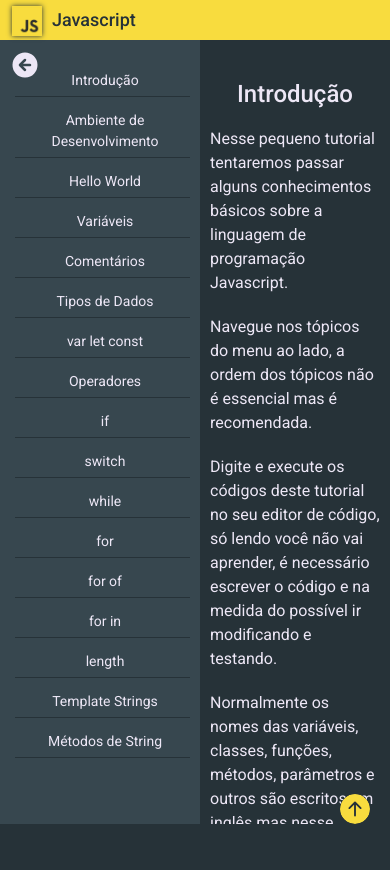
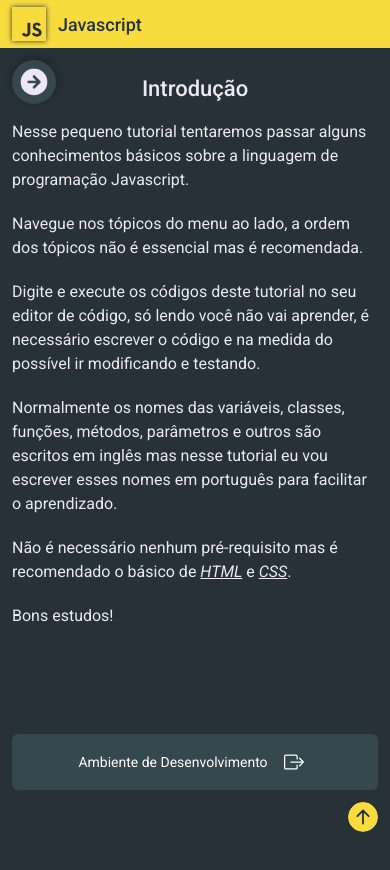
Before and after one commit to titenq/curso-javascript, a React (Vite) app: page /introducao in a window 390 px wide. Shown: the top 870 px of the page. Before the commit the page ends 844 px from the top, so only its background shows below. Built offline with nearby package versions, Linux system fonts and the light colour scheme.

Commit message:
refactor: enhance responsive design and layout adjustments across components

```diff
--- a/src/components/Code/Code.module.css
+++ b/src/components/Code/Code.module.css
@@ -6,16 +6,20 @@
   padding: 10px;
   position: relative;
   width: 100%;
+  max-width: 100%;
 }
 
 .code_container {
   display: flex;
   flex-direction: row;
   width: 100%;
+  max-width: 100%;
+  overflow-x: auto;
 }
 
 .sintax_highlighter {
   width: 100%;
+  min-width: 0;
   border: 3px solid #424242;
   border-radius: 10px;
   border-top: 30px solid #424242;
@@ -65,3 +69,37 @@
   cursor: pointer;
   border-top-right-radius: 7px;
 }
+
+@media screen and (max-width: 768px) {
+  .container {
+    padding: 10px 0;
+  }
+
+  .buttons_container {
+    left: 18px;
+  }
+
+  .button_container {
+    margin-left: -25px;
+  }
+}
+
+@media screen and (max-width: 540px) {
+  .code_container {
+    display: block;
+  }
+
+  .sintax_highlighter {
+    font-size: 12px;
+  }
+
+  .button_container {
+    margin: 8px 0 0;
+    align-self: auto;
+  }
+
+  .button_copy {
+    width: 100%;
+    border-radius: 0 0 7px 7px;
+  }
+}
--- a/src/components/Header/Header.module.css
+++ b/src/components/Header/Header.module.css
@@ -1,7 +1,19 @@
 .navbar {
   background-color: #F8DC3E;
-  height: 60px;
+  min-height: var(--header-height);
   z-index: 9999;
+  padding: 0;
+}
+
+.navbar :global(.container) {
+  min-height: var(--header-height);
+}
+
+.navbar :global(.navbar-brand) {
+  display: flex;
+  align-items: center;
+  gap: 12px;
+  margin: 0;
 }
 
 .logo_header {
@@ -15,23 +27,17 @@
   color: #263238;
   font-size: 24px;
   font-weight: 500;
-  margin-left: 50px;
   cursor: pointer;
 }
 
 @media screen and (max-width: 450px) {
-  .navbar {
-    height: 40px;
-  }
-
   .sis {
     color: #263238;
     font-size: 18px;
-    margin-left: 10px;
   }
 
   .logo_header {
-    width: 30px;
-    height: 30px;
+    width: 34px;
+    height: 34px;
   }
 }
--- a/src/components/InputCode/InputCode.module.css
+++ b/src/components/InputCode/InputCode.module.css
@@ -1,9 +1,11 @@
 .textarea, .textarea:focus, .textarea:active {
-  width: 500px;
+  width: 100%;
+  max-width: 500px;
   background-color: #35474f;
   background: #263238;
   box-shadow: inset 0 0 5px #ede7f6;
   color: #ede7f6;
   font-family: monospace;
   font-size: 13px;
+  margin: 0 auto;
 }
--- a/src/components/Layout/Layout.module.css
+++ b/src/components/Layout/Layout.module.css
@@ -1,15 +1,30 @@
 .layout {
   display: flex;
-  height: calc(100vh - 60px);
+  min-height: calc(100vh - var(--header-height));
 }
 
 .sidebar {
   flex: 0 0 auto;
-  overflow-y: auto;
+  position: sticky;
+  top: var(--header-height);
+  align-self: flex-start;
+  height: calc(100vh - var(--header-height));
   background-color: #37474f;
 }
 
 .content {
-  overflow-y: auto;
   width: 100%;
+  min-width: 0;
 }
+
+@media screen and (max-width: 768px) {
+  .layout {
+    display: block;
+  }
+
+  .sidebar {
+    position: static;
+    height: auto;
+    background-color: transparent;
+  }
+}
--- a/src/components/Pagination/Pagination.module.css
+++ b/src/components/Pagination/Pagination.module.css
@@ -3,6 +3,7 @@
   justify-content: space-between;
   align-items: center;
   width: 100%;
+  gap: 16px;
   margin: 30px 0;
 }
 
@@ -10,9 +11,13 @@
   display: flex;
   justify-content: center;
   align-items: center;
+  gap: 8px;
   min-width: 150px;
   min-height: 50px;
   background-color: #35474f;
+  flex: 1;
+  padding: 10px 12px;
+  border: none;
 }
 
 .button_page:disabled {
@@ -29,19 +34,25 @@
 }
 
 @media screen and (max-width: 670px) {
+  .container {
+    flex-direction: column;
+  }
+
   .button_page {
-    min-width: 100px;
+    width: 100%;
+    min-width: 0;
     min-height: 50px;
   }
 
   .topic {
     font-size: 14px;
+    text-align: center;
   }
 }
 
 @media screen and (max-width: 610px) {
   .button_page {
-    min-width: 100px;
+    min-width: 0;
     min-height: 50px;
   }
 }
--- a/src/components/Sidebar/Sidebar.module.css
+++ b/src/components/Sidebar/Sidebar.module.css
@@ -1,22 +1,30 @@
+.sidebar {
+  position: relative;
+}
+
 .nav {
   display: flex;
   flex-direction: column;
-  align-items: center;
+  align-items: stretch;
   gap: 8px;
   z-index: 1;
-  min-height: calc(100vh - 60px);
+  height: calc(100vh - var(--header-height));
   background-color: #37474f;
-  margin-right: 10px;
-  padding: 15px;
+  padding: 72px 15px 15px;
+  overflow-y: auto;
   overflow-x: hidden;
 }
 
 .icon {
   position: fixed;
   background-color: #37474f;
-  padding: 10px;
+  top: calc(var(--header-height) + 16px);
+  left: 12px;
+  padding: 8px;
   cursor: pointer;
   z-index: 1001;
+  border-radius: 50%;
+  box-shadow: 0 2px 10px rgba(0, 0, 0, 0.3);
 }
 
 .links {
@@ -24,13 +32,10 @@
   text-align: center;
   border-bottom: 1px solid #263238;
   display: block;
-  width: 180px;
-  padding: 5px;
+  width: 100%;
+  max-width: 180px;
+  padding: 8px 5px;
   margin: 0 auto;
-}
-
-.links:first-child {
-  margin-top: 10px;
 }
 
 .open {
@@ -52,3 +57,41 @@
   transform: rotate(0);
   transition: all 0.5s;
 }
+
+@media screen and (max-width: 768px) {
+  .sidebar {
+    position: static;
+  }
+
+  .nav {
+    position: fixed;
+    top: var(--header-height);
+    left: 0;
+    width: min(82vw, 280px);
+    min-height: calc(100vh - var(--header-height));
+    padding-top: 72px;
+    box-shadow: 8px 0 24px rgba(0, 0, 0, 0.35);
+  }
+
+  .open {
+    width: 0;
+  }
+
+  .close {
+    width: 0;
+  }
+
+  .icon {
+    top: calc(var(--header-height) + 12px);
+    left: 12px;
+    width: 44px;
+    height: 44px;
+    padding: 6px;
+  }
+
+  .links {
+    max-width: none;
+    text-align: left;
+    padding: 10px 8px;
+  }
+}
--- a/src/components/Sidebar/index.jsx
+++ b/src/components/Sidebar/index.jsx
@@ -1,4 +1,4 @@
-import { useState } from 'react';
+import { useEffect, useState } from 'react';
 import { NavLink } from 'react-router-dom';
 
 import { Nav } from 'react-bootstrap';
@@ -9,14 +9,30 @@ import topics from '../../helpers/topics';
 import slug from '../../helpers/slug';
 
 const Sidebar = () => {
-  const [showNav, setShowNav] = useState(true);
+  const [showNav, setShowNav] = useState(() => window.innerWidth > 768);
+
+  useEffect(() => {
+    const handleResize = () => {
+      setShowNav(window.innerWidth > 768);
+    };
+
+    window.addEventListener('resize', handleResize);
+
+    return () => window.removeEventListener('resize', handleResize);
+  }, []);
 
   const handleShowNav = () => {
     setShowNav(!showNav);
   };
 
+  const handleNavigate = () => {
+    if (window.innerWidth <= 768) {
+      setShowNav(false);
+    }
+  };
+
   return (
-    <div className={`${showNav ? styles.open : styles.close}`}>
+    <div className={`${styles.sidebar} ${showNav ? styles.open : styles.close}`}>
       <TbCircleArrowLeftFilled
         size={50}
         className={`${styles.icon} ${!showNav ? styles.arrow_left : styles.arrow_right}`}
@@ -26,7 +42,7 @@ const Sidebar = () => {
       {showNav && (
         <Nav defaultActiveKey="/" className={styles.nav} >
           {topics.map(topic => (
-            <NavLink key={topic.id} className={styles.links} to={slug(topic.name)}>
+            <NavLink key={topic.id} className={styles.links} to={slug(topic.name)} onClick={handleNavigate}>
               {topic.name}
             </NavLink>
           ))}
--- a/src/index.css
+++ b/src/index.css
@@ -1,10 +1,17 @@
 @import url('https://fonts.googleapis.com/css2?family=Roboto:ital,wght@0,100;0,300;0,400;0,500;0,700;1,100;1,300;1,400;1,500;1,700;1,900&display=swap');
 :root {
+  --header-height: 60px;
   font-synthesis: none;
   text-rendering: optimizeLegibility;
   -webkit-font-smoothing: antialiased;
   -moz-osx-font-smoothing: grayscale;
   -webkit-text-size-adjust: 100%;
+}
+
+*,
+*::before,
+*::after {
+  box-sizing: border-box;
 }
 
 ::selection {
@@ -35,9 +42,27 @@ body {
   padding: 0;
   background-color: #263238;
   color: #ede7f6;
+  overflow-x: hidden;
 }
 
 a {
   text-decoration: none;
   color: #ede7f6;
 }
+
+img,
+svg,
+video,
+canvas {
+  max-width: 100%;
+}
+
+#root {
+  min-height: 100vh;
+}
+
+@media screen and (max-width: 450px) {
+  :root {
+    --header-height: 48px;
+  }
+}
--- a/src/pages/Home/Home.module.css
+++ b/src/pages/Home/Home.module.css
@@ -3,12 +3,13 @@
   justify-content: center;
   align-items: center;
   flex-direction: column;
-  height: calc(100vh - 60px);
+  min-height: calc(100vh - var(--header-height));
+  padding: 24px 16px;
 }
 
 .logo {
-  width: 256px;
-  height: 256px;
+  width: min(256px, 68vw);
+  height: auto;
   animation: scaleUp 1s ease-in-out;
   transform-origin: center;
 }
@@ -43,3 +44,11 @@
     opacity: 1;
   }
 }
+
+@media screen and (max-width: 480px) {
+  .title {
+    font-size: 22px;
+    margin-top: 8px;
+    letter-spacing: 1px;
+  }
+}
--- a/src/pages/topics/Topics.module.css
+++ b/src/pages/topics/Topics.module.css
@@ -3,8 +3,10 @@
   justify-content: center;
   align-items: center;
   flex-direction: column;
-  padding: 40px 10px;
+  padding: 40px 16px;
   width: 100%;
+  max-width: 100%;
+  overflow-x: hidden;
 }
 
 .title {
@@ -26,6 +28,8 @@
 
 .img {
   margin: 10px 0 30px 0;
+  max-width: 100%;
+  height: auto;
 }
 
 kbd {
@@ -103,6 +107,10 @@ kbd {
 }
 
 @media screen and (max-width: 800px) {
+  .container {
+    padding: 32px 14px 96px;
+  }
+
   kbd {
     font-size: 14px;
     padding: 4px 10px;
@@ -110,6 +118,14 @@ kbd {
 }
 
 @media screen and (max-width: 570px) {
+  .title {
+    font-size: 22px;
+  }
+
+  .subtitle {
+    font-size: 20px;
+  }
+
   .td_title {
     font-size: 12px;
   }
@@ -120,8 +136,17 @@ kbd {
 }
 
 @media screen and (max-width: 470px) {
+  .container {
+    padding: 28px 12px 88px;
+  }
+
   .td_title {
     font-size: 10px;
+  }
+
+  .visible {
+    bottom: 12px;
+    right: 12px;
   }
 }
 
```
